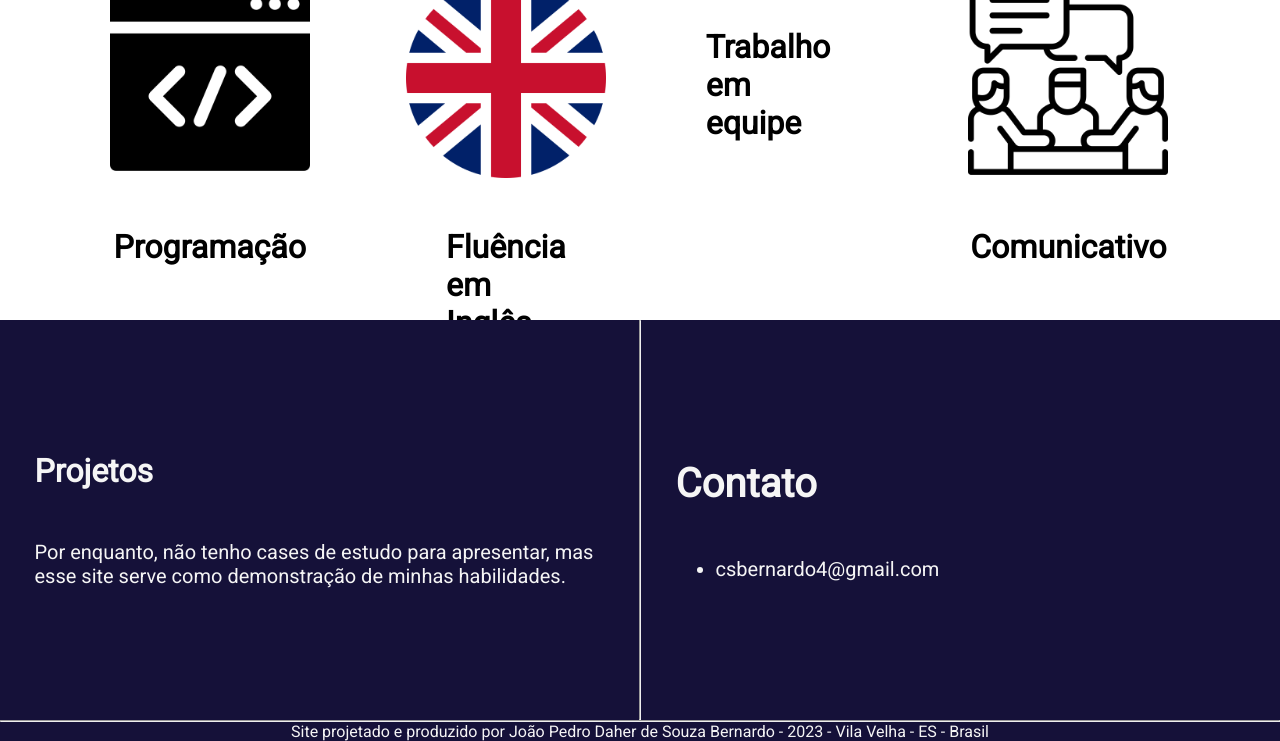
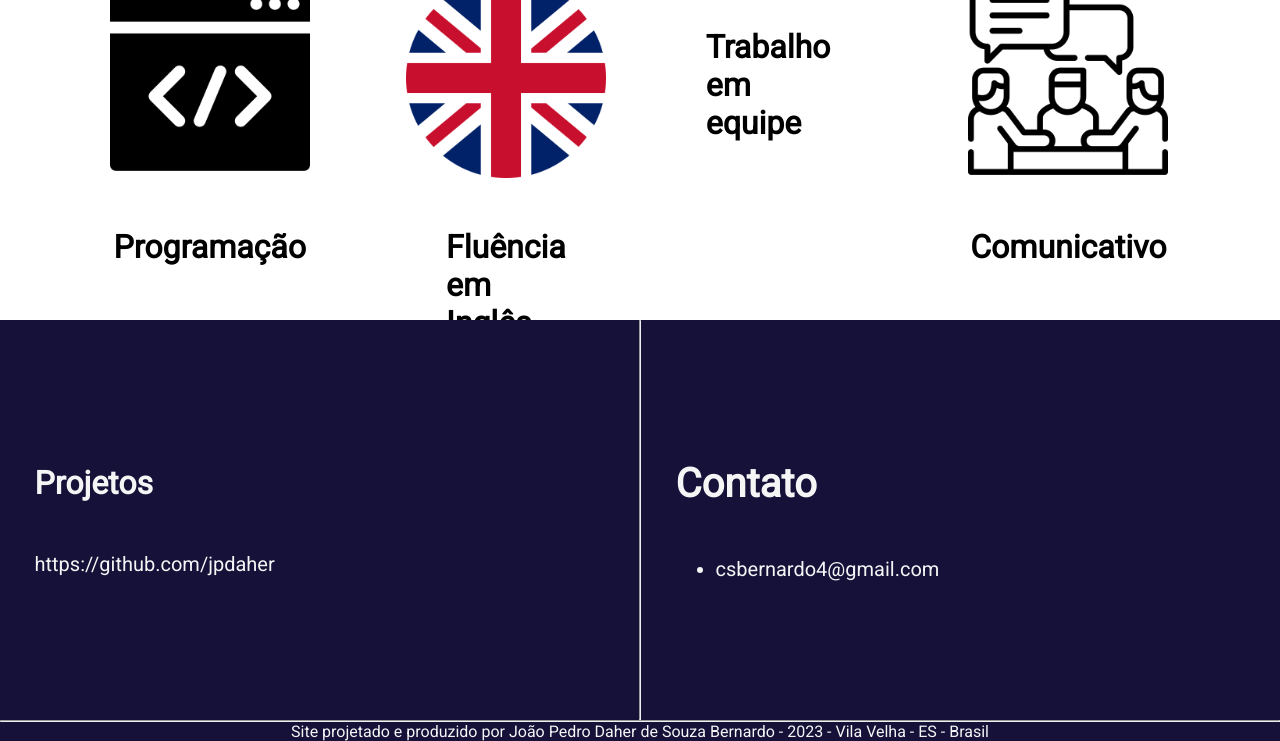
Before and after one commit to jpdaher/portfolio2, a plain HTML site: page index.html in a window 1280 px wide. Shown: the part 780-1521 px from the top of the page. Drawn offline with Linux system fonts and the light colour scheme.

Commit message:
Update index.html

```diff
--- a/index.html
+++ b/index.html
@@ -52,7 +52,7 @@
     <div id="final" class="final">
         <div class="projetos">
              <h1>Projetos</h1>
-             <p>Por enquanto, não tenho cases de estudo para apresentar, mas esse site serve como demonstração de minhas habilidades.</p>
+             <p>https://github.com/jpdaher</p>
         </div>
         <hr class="final">
         <div class="contato">
```
